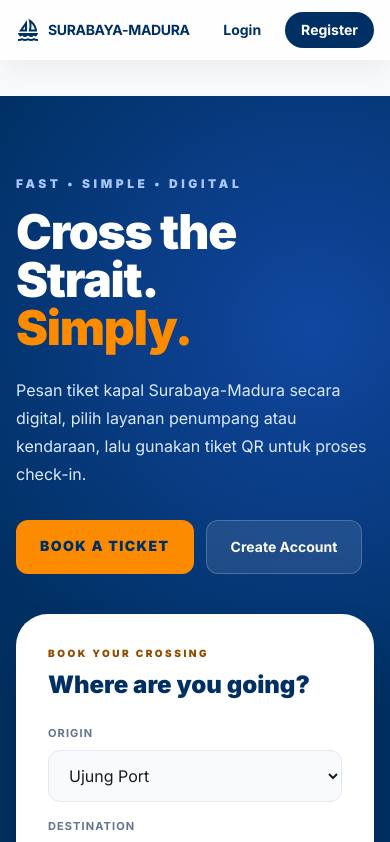
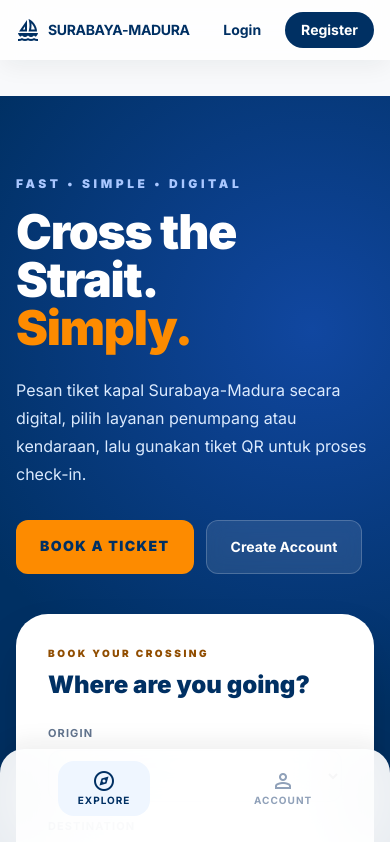
Before and after one commit to abdankribo/website-pemesanan-tiket-kapal-laut, a Next.js app: page / in a window 390 px wide. Shown: the top 842 px of the page. Built offline with nearby package versions, Linux system fonts and the light colour scheme; no server answers.

Commit message:
ui: add mobile bottom navigation to landing

```diff
--- a/app/page.tsx
+++ b/app/page.tsx
@@ -80,6 +80,10 @@ export default function LandingPage() {
           </div>
         </section>
       </main>
+      <nav className="fixed bottom-0 left-0 z-50 flex w-full justify-around rounded-t-3xl bg-white/90 px-4 pb-7 pt-3 shadow-[0_-8px_24px_-2px_rgba(25,28,30,0.08)] backdrop-blur-2xl md:hidden">
+        <Link href="/" className="flex flex-col items-center rounded-2xl bg-blue-50 px-5 py-2 text-primary"><span className="material-symbols-outlined">explore</span><span className="text-[10px] font-bold uppercase tracking-widest">Explore</span></Link>
+        <Link href="/account" className="flex flex-col items-center px-5 py-2 text-slate-400"><span className="material-symbols-outlined">person</span><span className="text-[10px] font-bold uppercase tracking-widest">Account</span></Link>
+      </nav>
     </div>
   );
 }
```
